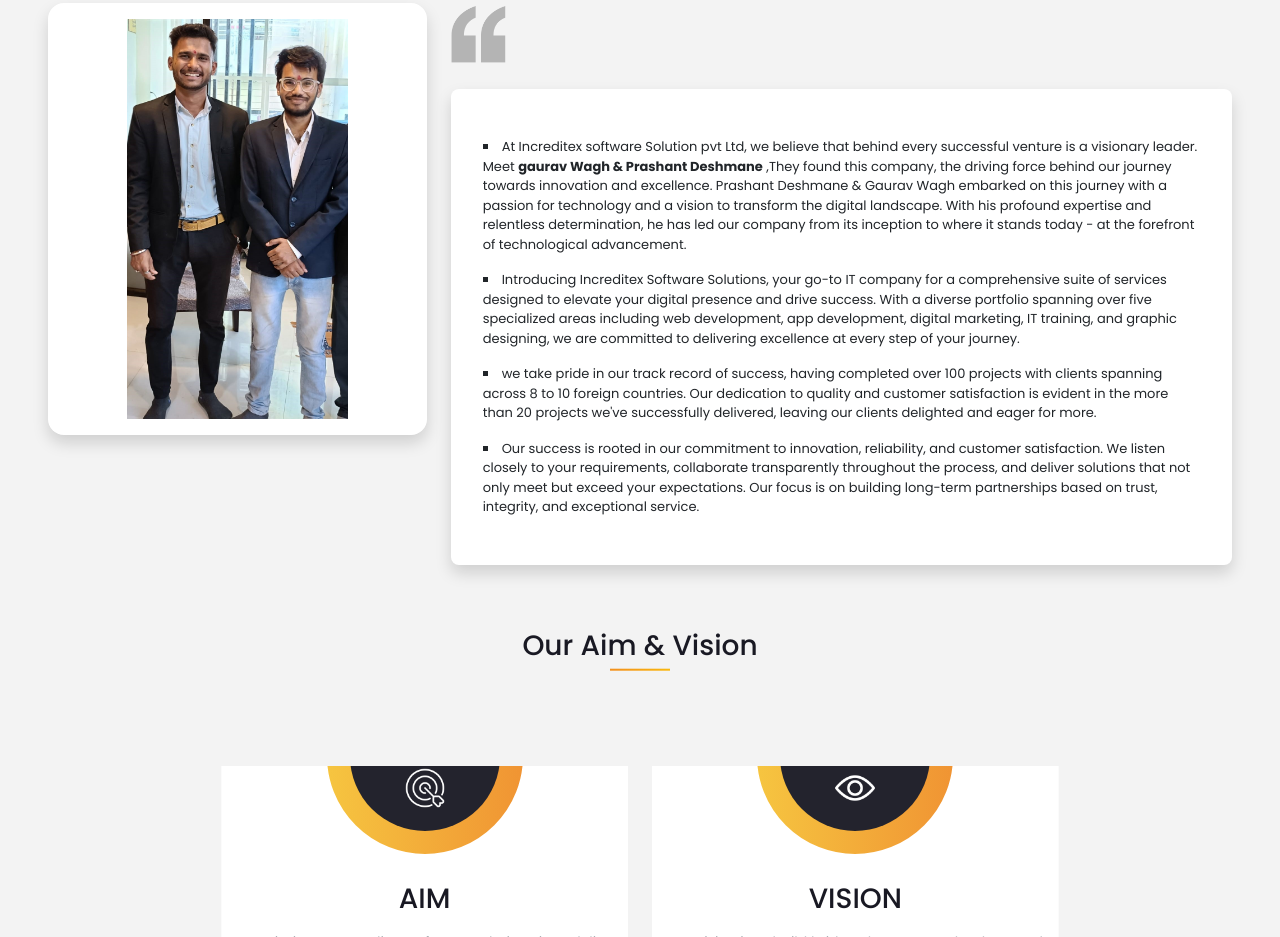
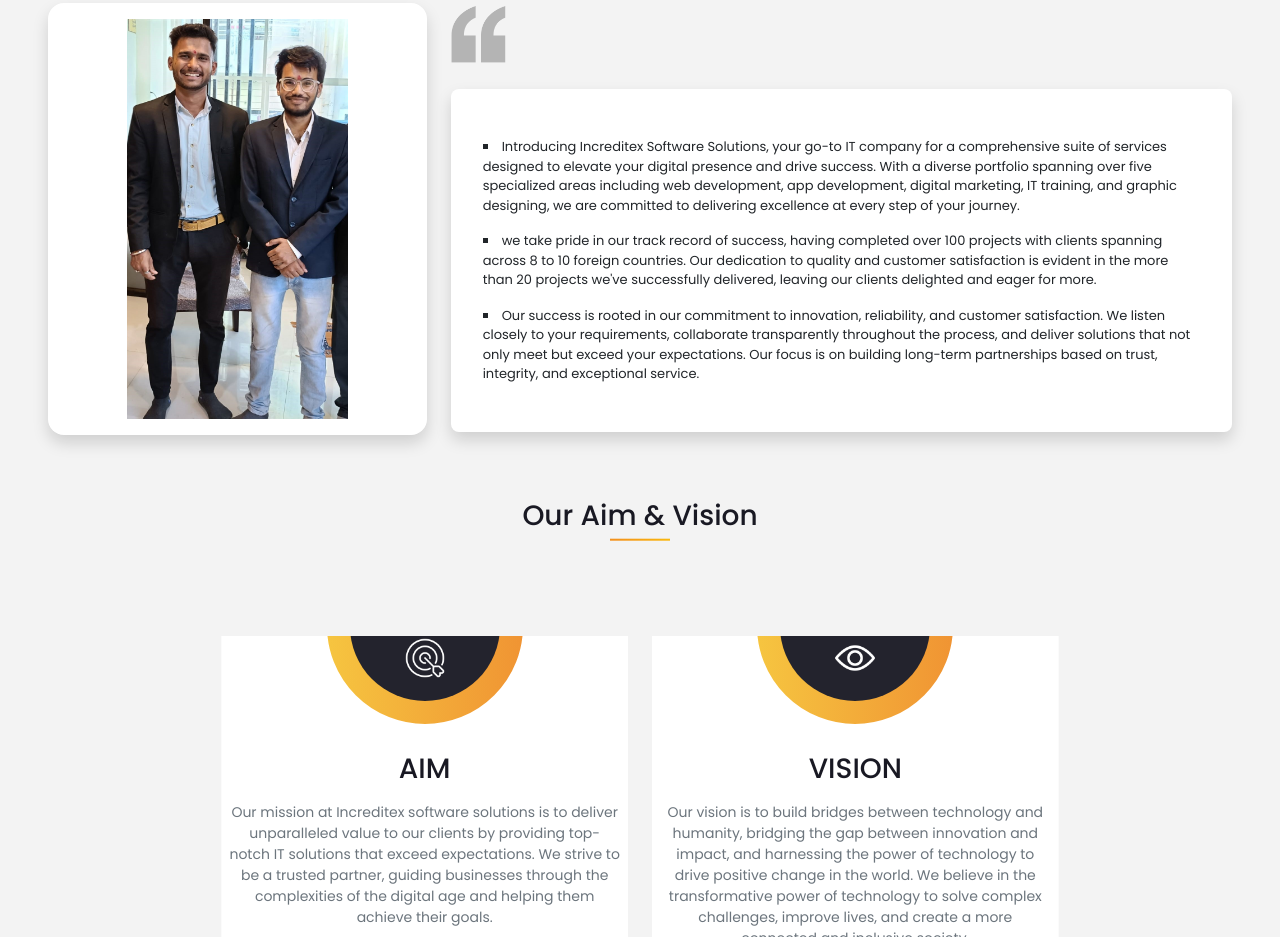
Before and after one commit to Increditex-Software-Solutions-Pvt-Ltd/increditex-website, a plain HTML site: page about.html in a window 1280 px wide. Shown: the part 800-1737 px from the top of the page. Drawn offline with nearby package versions, Linux system fonts and the light colour scheme.

Commit message:
about section update

```diff
--- a/about.html
+++ b/about.html
@@ -123,11 +123,6 @@
                   <div class="card-body">
                     <div class="small">
                       <p class="text-secondary">
-                        <li style="list-style-type: square;">
-                          At Increditex software Solution pvt Ltd, we believe that behind every successful venture is a visionary leader. Meet <b>gaurav Wagh & Prashant Deshmane</b> ,They found this company, the driving force behind our journey towards innovation and excellence.
-
-                          Prashant Deshmane & Gaurav Wagh embarked on this journey with a passion for technology and a vision to transform the digital landscape. With his profound expertise and relentless determination, he has led our company from its inception to where it stands today - at the forefront of technological advancement.</p>
-                        </li>
                         <li style="list-style-type: square;">
                           Introducing Increditex Software Solutions, your go-to IT company for a comprehensive suite of services designed to elevate your digital presence and drive success. With a diverse portfolio spanning over five specialized areas including web development, app development, digital marketing, IT training, and graphic designing, we are committed to delivering excellence at every step of your journey.</p>
                         </li>
```
